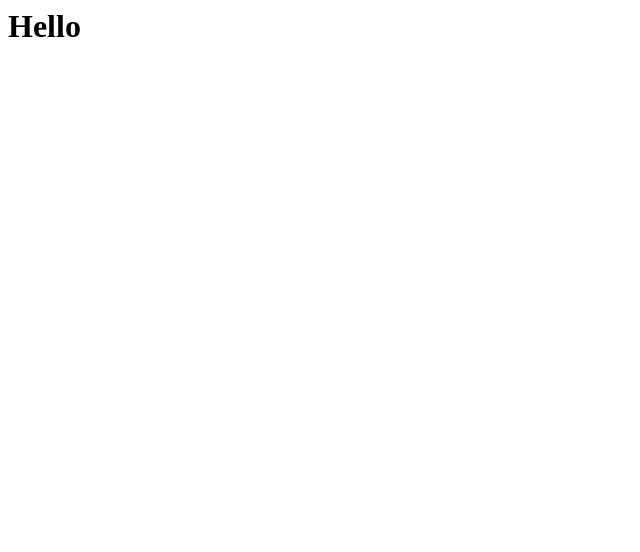
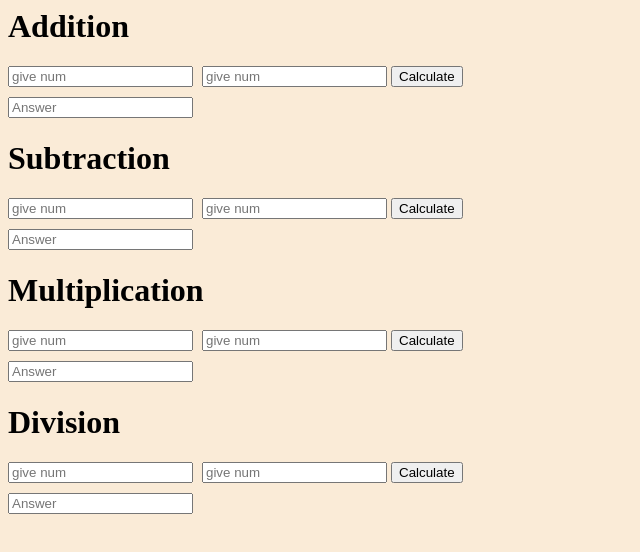
Before and after one commit to saiteja-konijeti/Express-node, a plain HTML site: page index.html in a window 1280 px wide. Shown: the whole page, without its empty margins (0-640 px from the left). Drawn offline with nearby package versions, Linux system fonts and the light colour scheme.

Commit message:
added-code

```diff
--- a/index.html
+++ b/index.html
@@ -1 +1,66 @@
-<h1>Hello</h1>
+
+<head>
+    <title>Express</title>
+    <script src="https://cdn.jsdelivr.net/npm/axios/dist/axios.min.js"></script>
+    <script>
+        function calculate(operation,input1,input2,output) {
+            const a=Number(document.getElementById(input1).value);
+            const b=Number(document.getElementById(input2).value);
+            const ans=document.getElementById(output)
+            axios.post(`http://localhost:3002/${operation}`,{
+                a,b
+            }).then(res=>{
+                ans.value=res.data.ans
+                setTimeout(()=>{
+                    document.getElementById(input1).value="";
+                    document.getElementById(input2).value="";
+                    document.getElementById(output).value="";
+                },5000)
+            }).catch((err)=>{
+                console.log('error',err)
+                alert('error')
+            })
+        }
+
+    </script>
+</head>
+<body style="background-color: antiquewhite;">
+    <div style=" align-items: center;">
+    <div>
+    <h1>Addition</h1>
+    <input type="number" id="a" placeholder="give num" style="margin-right: 5px;">
+    <input type="number" id="b" placeholder="give num">
+    <button onclick="calculate('sum', 'a', 'b', 'ans_add')">Calculate</button>
+    <br>
+    <input type="number" id="ans_add" placeholder="Answer" style="margin-top: 10px;">
+
+    </div>
+    <div>
+        <h1>Subtraction</h1>
+        <input type="number" id="c" placeholder="give num" style="margin-right: 5px;">
+        <input type="number" id="d" placeholder="give num">
+        <button onclick="calculate('sub', 'c', 'd', 'ans_sub')">Calculate</button>
+        <br>
+        <input type="number" id="ans_sub" placeholder="Answer" style="margin-top: 10px;">
+
+        </div>
+        <div>
+            <h1>Multiplication</h1>
+            <input type="number" id="e" placeholder="give num" style="margin-right: 5px;">
+            <input type="number" id="f" placeholder="give num">
+            <button onclick="calculate('mul', 'e', 'f', 'ans_mul')">Calculate</button>
+            <br>
+            <input type="number" id="ans_mul" placeholder="Answer" style="margin-top: 10px;">
+
+        </div>
+        <div>
+            <h1>Division</h1>
+            <input type="number" id="g" placeholder="give num" style="margin-right: 5px;">
+            <input type="number" id="h" placeholder="give num">
+            <button onclick="calculate('div', 'g', 'h', 'ans_div')">Calculate</button>
+            <br>
+            <input type="number" id="ans_div" placeholder="Answer" style="margin-top: 10px;">
+
+    </div>
+</div>
+</body>
```
Also changed, not shown: new.js (+36 -0 lines).
